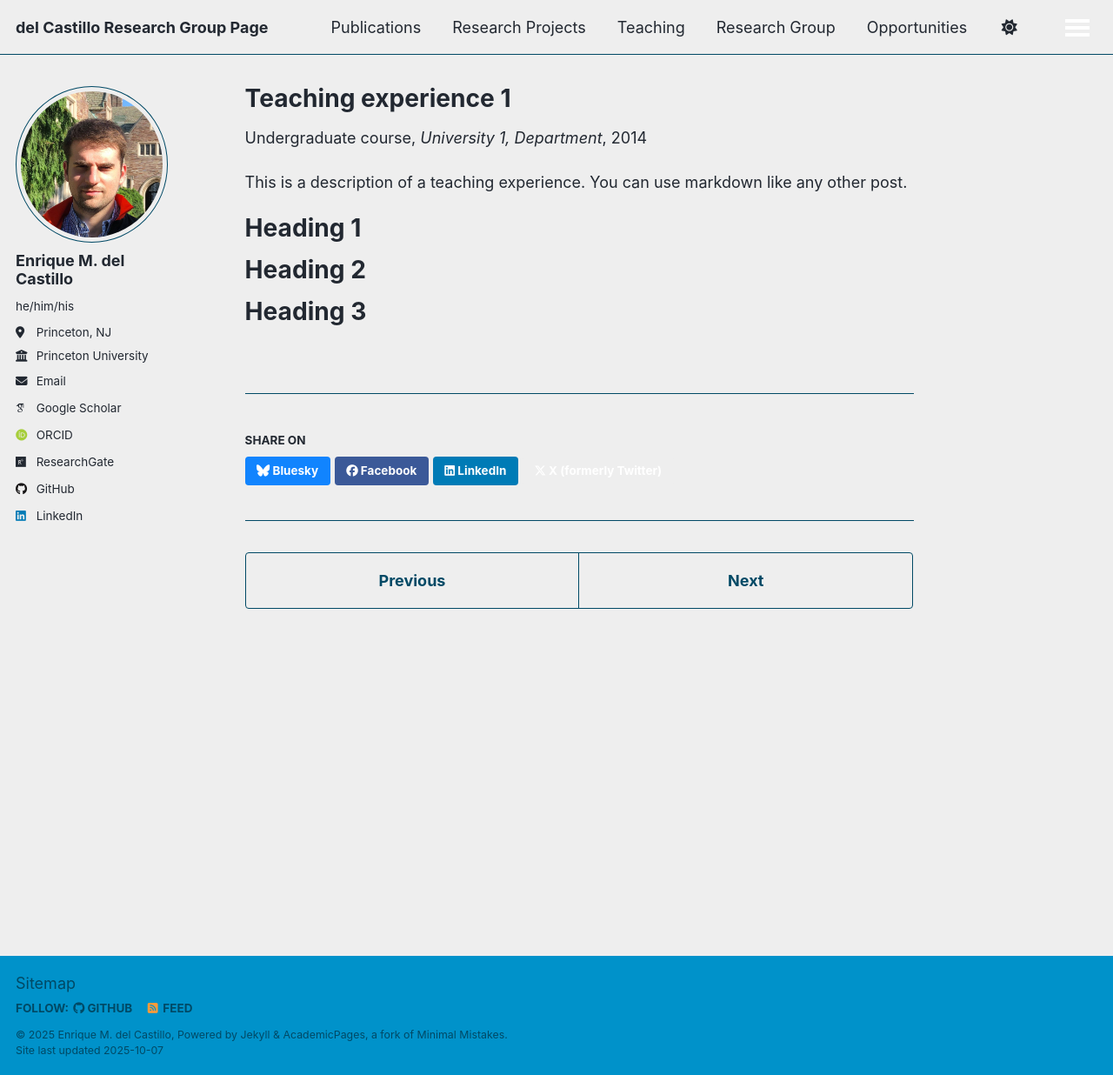
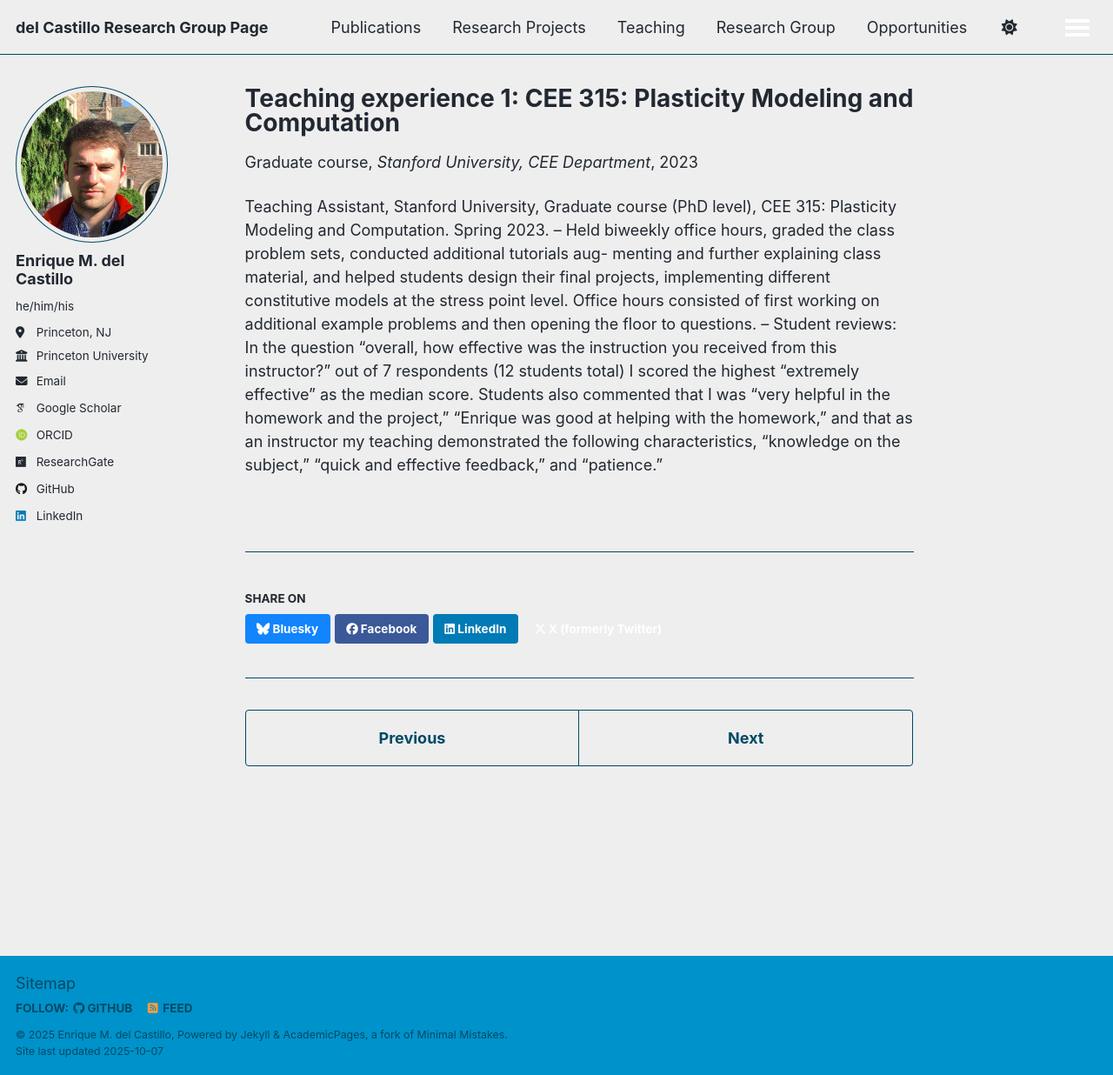
Before and after one commit to emdc19/emdcwebsite, a Jekyll site: the page built from _teaching/2014-spring-teaching-1.md, in a window 1280 px wide and 1236 px high. Shown: the whole window at 87% size. Built offline with Jekyll 4.4.1, drawn with Linux system fonts in a browser that asks for light colours; some web fonts are replaced; a script that is not in the unit is left out.

Commit message:
Update 2014-spring-teaching-1.md

```diff
--- a/_teaching/2014-spring-teaching-1.md
+++ b/_teaching/2014-spring-teaching-1.md
@@ -1,20 +1,23 @@
 ---
-title: "Teaching experience 1"
+title: "Teaching experience 1: CEE 315: Plasticity Modeling
+and Computation "
 collection: teaching
-type: "Undergraduate course"
+type: "Graduate course"
 permalink: /teaching/2014-spring-teaching-1
-venue: "University 1, Department"
-date: 2014-01-01
-location: "City, Country"
+venue: "Stanford University, CEE Department"
+date: 2023-01-01
+location: "Stanford, USA"
 ---
 
-This is a description of a teaching experience. You can use markdown like any other post.
-
-Heading 1
-======
-
-Heading 2
-======
-
-Heading 3
-======
+Teaching Assistant, Stanford University, Graduate course (PhD level), CEE 315: Plasticity Modeling
+and Computation. Spring 2023.
+– Held biweekly office hours, graded the class problem sets, conducted additional tutorials aug-
+menting and further explaining class material, and helped students design their final projects,
+implementing different constitutive models at the stress point level. Office hours consisted of
+first working on additional example problems and then opening the floor to questions.
+– Student reviews: In the question “overall, how effective was the instruction you received from this
+instructor?” out of 7 respondents (12 students total) I scored the highest “extremely effective”
+as the median score. Students also commented that I was “very helpful in the homework and
+the project,” “Enrique was good at helping with the homework,” and that as an instructor my
+teaching demonstrated the following characteristics, “knowledge on the subject,” “quick and
+effective feedback,” and “patience.”
```
